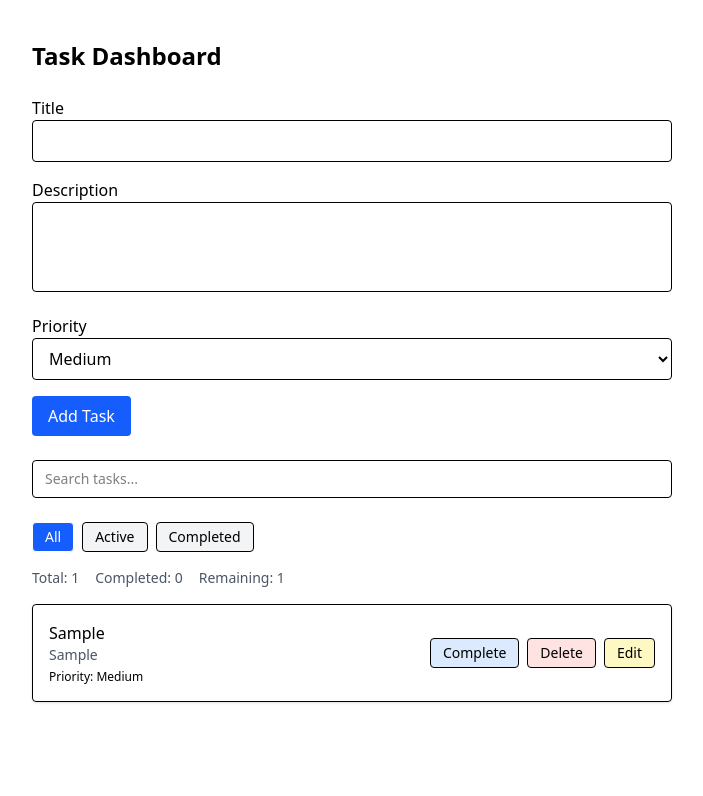
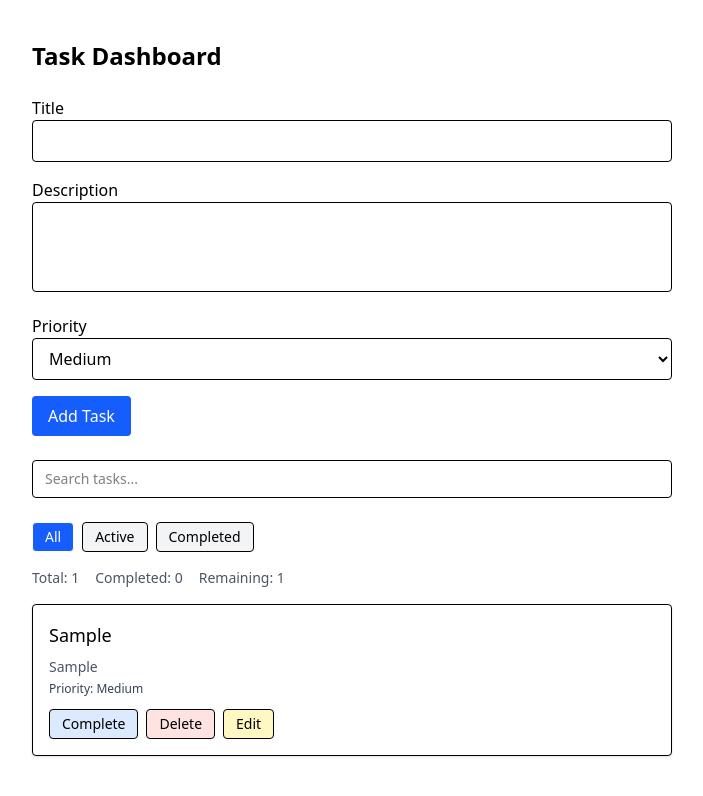
Before and after one commit to johnwary/task-manager-dashboard, a React (Vite) app: page / in a window 1280 px wide. Both pictures are taken after typing "Sample", "Sample" into the empty fields and a click on the button "Add Task". Shown: the top 796 px of the page, without its empty margins (288-991 px from the left). Built offline with nearby package versions, Linux system fonts and the light colour scheme.

Commit message:
feat: refactor TaskItem to use TaskCard compound component

```diff
--- /dev/null
+++ b/src/components/Card/TaskCard.tsx
@@ -0,0 +1,23 @@
+import { type ReactNode } from 'react';
+
+interface TaskCardProps {
+  children: ReactNode;
+}
+
+export const TaskCard = ({ children }: TaskCardProps) => {
+  return (
+    <div className="border p-4 rounded shadow-sm mb-2 bg-white">{children}</div>
+  );
+};
+
+TaskCard.Header = ({ children }: { children: ReactNode }) => {
+  return <div className="font-bold text-lg mb-2">{children}</div>;
+};
+
+TaskCard.Body = ({ children }: { children: ReactNode }) => {
+  return <div className="text-sm text-gray-700">{children}</div>;
+};
+
+TaskCard.Actions = ({ children }: { children: ReactNode }) => {
+  return <div className="mt-3 flex gap-2">{children}</div>;
+};
--- a/src/components/TaskItem.tsx
+++ b/src/components/TaskItem.tsx
@@ -1,6 +1,7 @@
 import { memo } from 'react';
 import type { Task } from '../types/task';
 import { useTaskContext } from '../hooks/useTaskContext';
+import { TaskCard } from './Card/TaskCard'; // ✅ adjust import path if needed
 
 interface Props {
   task: Task;
@@ -25,12 +26,8 @@ export const TaskItem = memo(({ task, onEdit }: Props) => {
   const isCompleted = task.status === 'completed';
 
   return (
-    <div
-      className="flex justify-between items-center border p-4 rounded shadow-sm mb-2"
-      role="group"
-      aria-labelledby={`task-${task.id}-title`}
-    >
-      <div>
+    <TaskCard>
+      <TaskCard.Header>
         <h3
           id={`task-${task.id}-title`}
           className={`font-medium ${
@@ -39,13 +36,16 @@ export const TaskItem = memo(({ task, onEdit }: Props) => {
         >
           {task.title}
         </h3>
+      </TaskCard.Header>
+
+      <TaskCard.Body>
         <p className="text-sm text-gray-600">{task.description}</p>
         <p className="text-xs mt-1">
           Priority: <span className="capitalize">{task.priority}</span>
         </p>
-      </div>
+      </TaskCard.Body>
 
-      <div className="flex gap-2">
+      <TaskCard.Actions>
         <button
           onClick={handleToggleStatus}
           className="text-sm px-3 py-1 border rounded bg-blue-100 hover:bg-blue-200"
@@ -69,7 +69,7 @@ export const TaskItem = memo(({ task, onEdit }: Props) => {
         >
           Edit
         </button>
-      </div>
-    </div>
+      </TaskCard.Actions>
+    </TaskCard>
   );
 });
```
